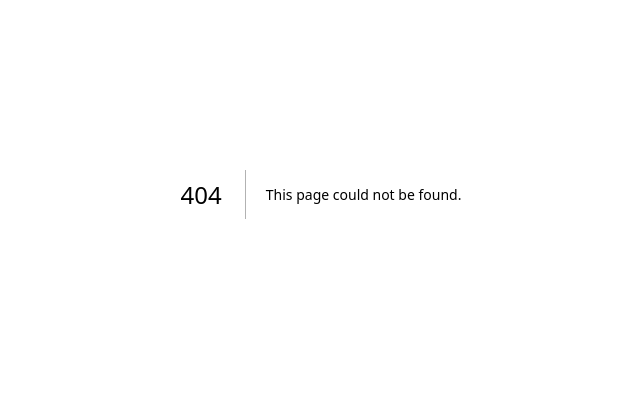
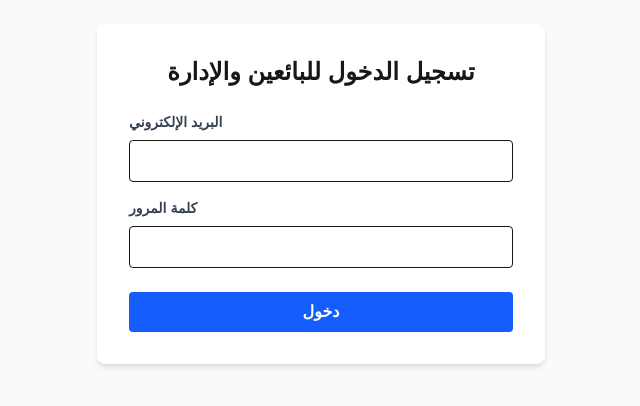
Before and after one commit to abd2020design-cloud/car-market, a Next.js app: page /login in a window 1280 px wide. Before the commit this address had no page. Shown: the part 206-612 px from the top of the page, without its empty margins (319-959 px from the left). Built offline with nearby package versions, Linux system fonts and the light colour scheme; no server answers.

Commit message:
Add Login and Admin Dashboard

```diff
--- /dev/null
+++ b/app/dashboard/page.tsx
@@ -0,0 +1,84 @@
+'use client';
+import { useEffect, useState } from 'react';
+import { supabase } from '@/supabaseClient';
+
+export default function Dashboard() {
+  const [cars, setCars] = useState<any[]>([]);
+  const [userRole, setUserRole] = useState<string>('seller');
+  const [loading, setLoading] = useState(true);
+
+  useEffect(() => {
+    async function fetchDashboardData() {
+      // 1. التحقق من وجود مستخدم مسجل
+      const { data: { user } } = await supabase.auth.getUser();
+      if (!user) {
+        window.location.href = '/login'; // إذا لم يسجل دخول، يتم توجيهه لصفحة الـ Login
+        return;
+      }
+
+      // 2. جلب رتبة المستخدم من جدول profiles
+      const { data: profile } = await supabase
+        .from('profiles')
+        .select('role')
+        .eq('id', user.id)
+        .single();
+
+      const role = profile?.role || 'seller';
+      setUserRole(role);
+
+      // 3. جلب السيارات بناءً على الرتبة (الأدمن يرى الكل، البائع يرى سياراته فقط)
+      let query = supabase.from('cars').select('*');
+      if (role !== 'admin') {
+        query = query.eq('user_id', user.id);
+      }
+
+      const { data: carsData } = await query;
+      setCars(carsData || []);
+      setLoading(false);
+    }
+
+    fetchDashboardData();
+  }, []);
+
+  // دالة الحذف الآمنة المربوطة بالـ RLS
+  const handleDelete = async (carId: string) => {
+    if (confirm('هل أنت متأكد من رغبتك في حذف هذه السيارة؟')) {
+      const { error } = await supabase.from('cars').delete().eq('id', carId);
+      if (!error) {
+        setCars(cars.filter(car => car.id !== carId));
+        alert('تم الحذف بنجاح');
+      } else {
+        alert('خطأ في الحذف أو لا تملك صلاحية: ' + error.message);
+      }
+    }
+  };
+
+  if (loading) return <p className="text-center p-10 font-bold">جاري تحميل لوحة التحكم المحمية...</p>;
+
+  return (
+    <div className="p-8 max-w-5xl mx-auto text-right" dir="rtl">
+      <h1 className="text-2xl font-bold mb-4">
+        {userRole === 'admin' ? '🛠️ لوحة تحكم الأدمن العام' : '🚗 لوحة تحكم البائع'}
+      </h1>
+      <p className="mb-6 text-gray-600">عدد السيارات المتاحة لإدارتها وتعديلها: {cars.length}</p>
+
+      <div className="grid gap-4">
+        {cars.map((car) => (
+          <div key={car.id} className="border p-4 rounded flex justify-between items-center bg-white shadow-sm">
+            <div>
+              <h3 className="font-semibold text-lg">{car.title || car.name}</h3>
+              <p className="text-sm text-gray-500">السعر: {car.price} ريال</p>
+            </div>
+            <button
+              onClick={() => handleDelete(car.id)}
+              className="bg-red-500 text-white px-4 py-2 rounded hover:bg-red-600 transition"
+            >
+              حذف
+            </button>
+          </div>
+        ))}
+        {cars.length === 0 && <p className="text-gray-400 text-center py-4">لا توجد سيارات مضافة حالياً.</p>}
+      </div>
+    </div>
+  );
+}
--- /dev/null
+++ b/app/login/page.tsx
@@ -0,0 +1,59 @@
+'use client';
+import { useState } from 'react';
+import { supabase } from '@/supabaseClient';
+
+export default function LoginPage() {
+  const [email, setEmail] = useState('');
+  const [password, setPassword] = useState('');
+  const [error, setError] = useState('');
+
+  const handleLogin = async (e: React.FormEvent) => {
+    e.preventDefault();
+    setError('');
+
+    const { error } = await supabase.auth.signInWithPassword({ email, password });
+
+    if (error) {
+      setError(error.message);
+    } else {
+      // التوجيه تلقائياً إلى لوحة التحكم عند نجاح تسجيل الدخول
+      window.location.href = '/dashboard';
+    }
+  };
+
+  return (
+    <div className="flex min-h-screen items-center justify-center bg-gray-50 p-6">
+      <form onSubmit={handleLogin} className="w-full max-w-md bg-white p-8 rounded-lg shadow-md">
+        <h2 className="text-2xl font-bold text-center mb-6">تسجيل الدخول للبائعين والإدارة</h2>
+
+        {error && <p className="bg-red-100 text-red-700 p-3 rounded mb-4 text-sm">{error}</p>}
+
+        <div className="mb-4">
+          <label className="block text-gray-700 text-sm font-semibold mb-2">البريد الإلكتروني</label>
+          <input
+            type="email"
+            value={email}
+            onChange={(e) => setEmail(e.target.value)}
+            className="w-full border p-2 rounded focus:outline-blue-500"
+            required
+          />
+        </div>
+
+        <div className="mb-6">
+          <label className="block text-gray-700 text-sm font-semibold mb-2">كلمة المرور</label>
+          <input
+            type="password"
+            value={password}
+            onChange={(e) => setPassword(e.target.value)}
+            className="w-full border p-2 rounded focus:outline-blue-500"
+            required
+          />
+        </div>
+
+        <button type="submit" className="w-full bg-blue-600 text-white p-2 rounded font-bold hover:bg-blue-700 transition">
+          دخول
+        </button>
+      </form>
+    </div>
+  );
+}
```
